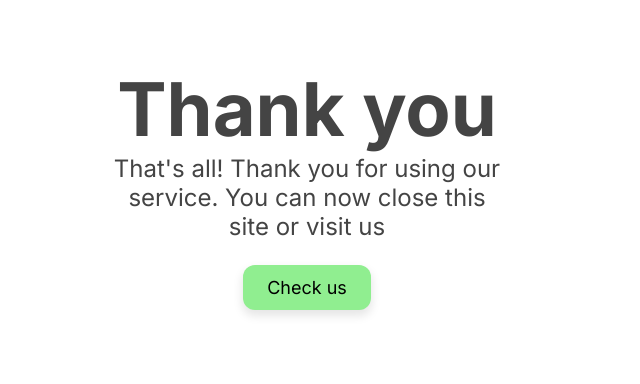
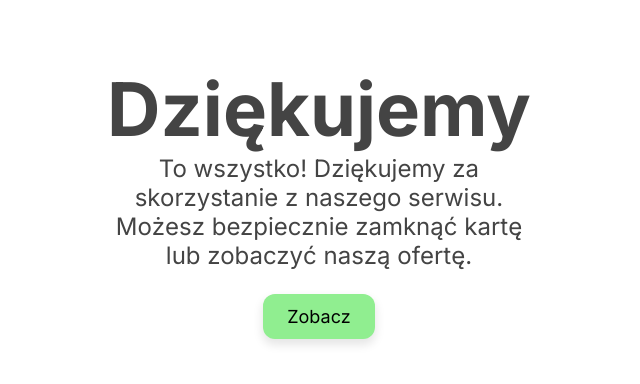
Before and after one commit to Programowanie-Zespolowe-PAJDA/Frontend, a React (Vite) app: page /thankyou in a window 1280 px wide. Shown: the top 384 px of the page, without its empty margins (333-973 px from the left). Built offline with nearby package versions, Linux system fonts and the light colour scheme.

Commit message:
Polish thank you page

```diff
--- a/src/Pages/ThankYou.jsx
+++ b/src/Pages/ThankYou.jsx
@@ -1,16 +1,15 @@
-import { redirect } from "react-router-dom";
 import { Link } from "react-router-dom";
 import classes from "./ThankYou.module.css";
 
 export default function ThankYouPage() {
     return (
         <main className={classes.container}>
-            <h2>Thank you</h2>
+            <h2>Dziękujemy</h2>
             <p>
-                That&apos;s all! Thank you for using our service. You can now
-                close this site or visit us
+                To wszystko! Dziękujemy za skorzystanie z naszego serwisu.
+                Możesz bezpiecznie zamknąć kartę lub zobaczyć naszą ofertę.
             </p>
-            <Link to="/">Check us</Link>
+            <Link to="/">Zobacz</Link>
         </main>
     );
 }
```
